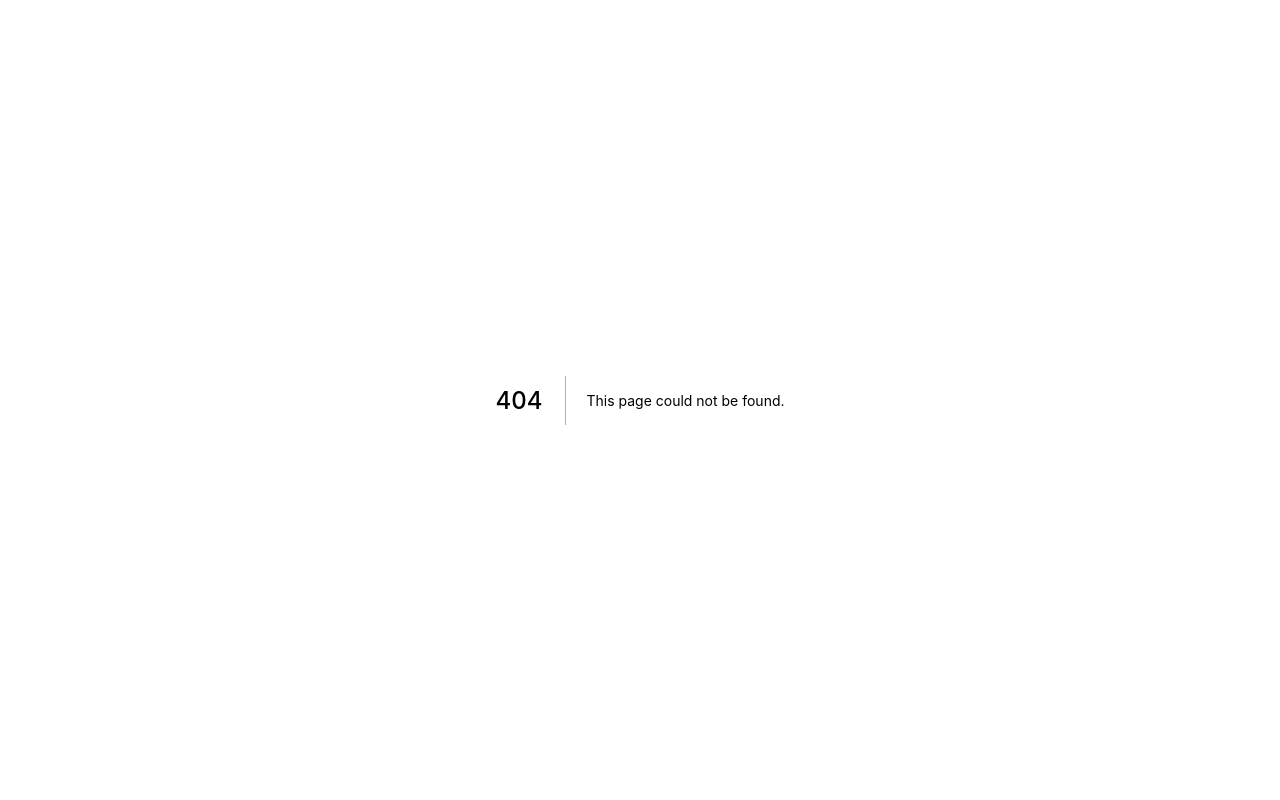
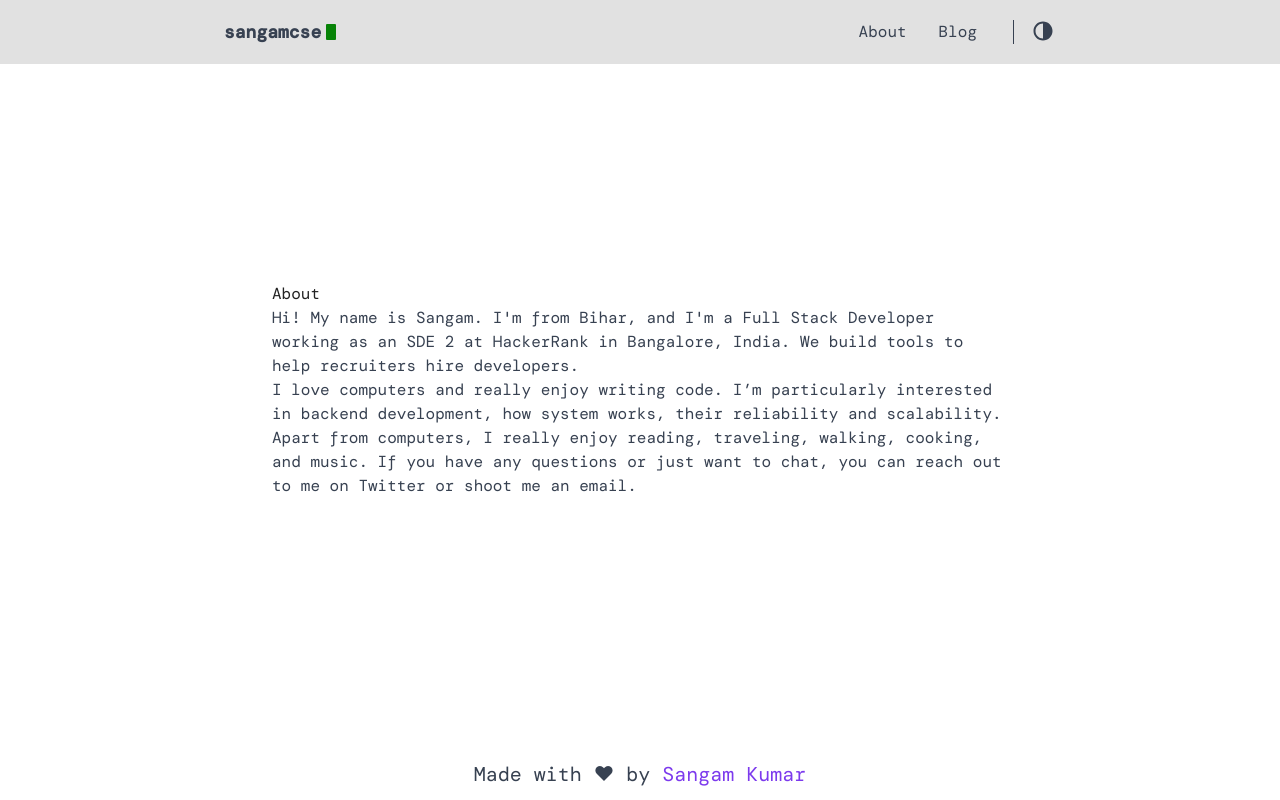
Before and after one commit to sangamcse/portfolio, a Next.js app: page /about in a window 1280 px wide. Before the commit this address had no page. Built offline with nearby package versions, Linux system fonts and the light colour scheme; a web font is replaced by a local one; what @tailwindcss/typography would draw is missing.

Commit message:
Add about page
Signed-off-by: Sangam Kumar <sangamcse.dev@gmail.com>

```diff
--- /dev/null
+++ b/src/components/About.js
@@ -0,0 +1,26 @@
+export const About = () => {
+  return (
+    <main className="m-auto py-8 max-w-readability-lg prose lg:prose-lg xl:prose-xl">
+      <article>
+        <div className="px-4">
+          <h1>About</h1>
+          <p className="text-body">
+            Hi! My name is Sangam. I'm from Bihar, and I'm a Full Stack
+            Developer working as an SDE 2 at{' '}
+            <a href="https://www.hackerrank.com">HackerRank</a> in Bangalore,
+            India. We build tools to help recruiters hire developers.
+          </p>
+          <p className="text-body">
+            I love computers and really enjoy writing code. I’m particularly
+            interested in backend development, how system works, their
+            reliability and scalability. Apart from computers, I really enjoy
+            reading, traveling, walking, cooking, and music. If you have any
+            questions or just want to chat, you can reach out to me on{' '}
+            <a href="https://www.twitter.com/meetsangamcse">Twitter</a> or shoot
+            me an <a href="mailto:sangamcse.dev@gmail.com">email</a>.
+          </p>
+        </div>
+      </article>
+    </main>
+  );
+};
--- a/src/components/Footer.js
+++ b/src/components/Footer.js
@@ -6,7 +6,7 @@ export const Footer = () => (
       Made with ❤ by{' '}
       <Link href="/">
         <a
-          className="text-primary hover:text-primary-hover"
+          className="text-link hover:text-link-hover"
           rel="noopener noreferrer"
         >
           Sangam Kumar
--- /dev/null
+++ b/src/pages/about.js
@@ -0,0 +1,18 @@
+import { DefaultSeo } from 'next-seo';
+
+import Layout from 'components/Layout';
+import { MyHead } from 'components/SiteHead';
+import { About as AboutComponent } from 'components/About';
+import { getSeoProps } from 'components/next_seo_config';
+
+function About() {
+  return (
+    <Layout>
+      <MyHead />
+      <DefaultSeo {...getSeoProps({ title: 'About | sangamcse' })} />
+      <AboutComponent />
+    </Layout>
+  );
+}
+
+export default About;
```
